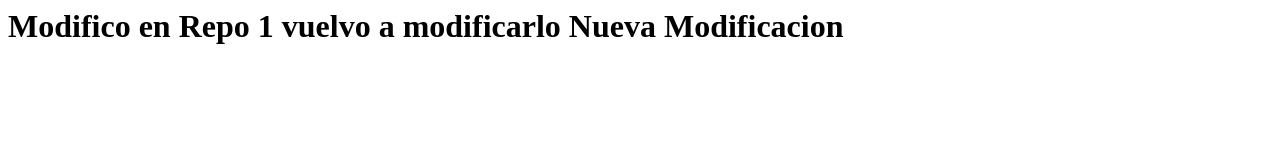
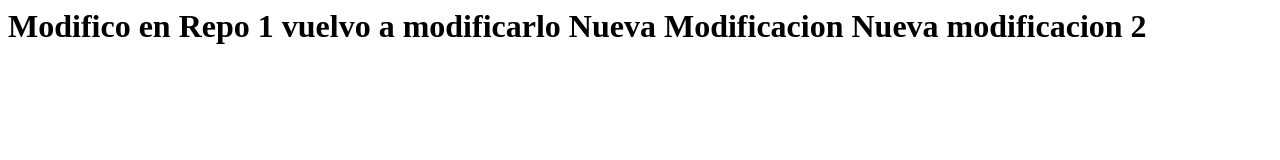
Before and after one commit to kahoru1984/ActE3-Repo-1, a plain HTML site: page index.html in a window 1280 px wide. Drawn offline with Linux system fonts and the light colour scheme.

Commit message:
Modificamos por 4a vez index

```diff
--- a/index.html
+++ b/index.html
@@ -6,6 +6,7 @@
     Modifico en Repo 1
     vuelvo a modificarlo
     Nueva Modificacion
+    Nueva modificacion 2
 
 
 </h1>
```
